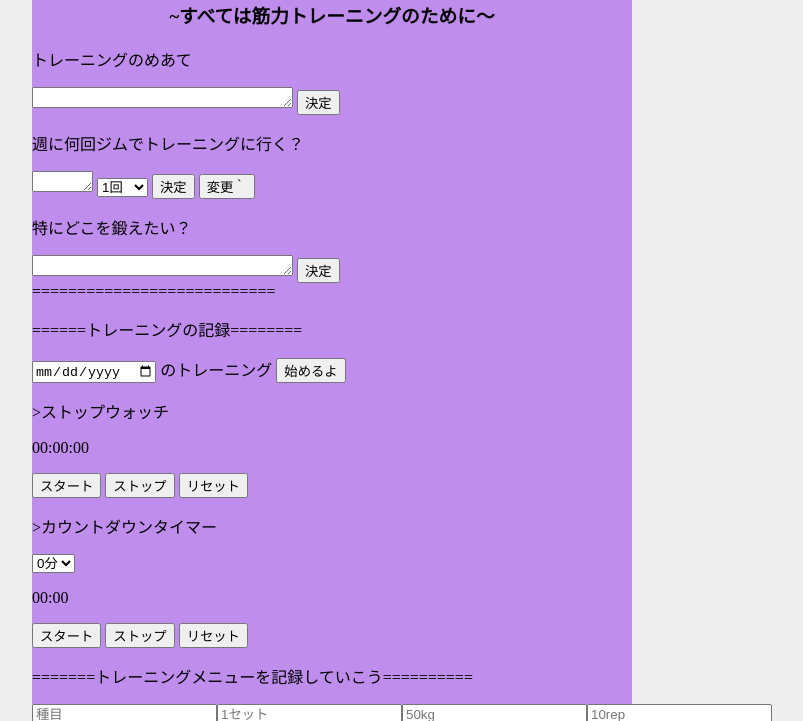
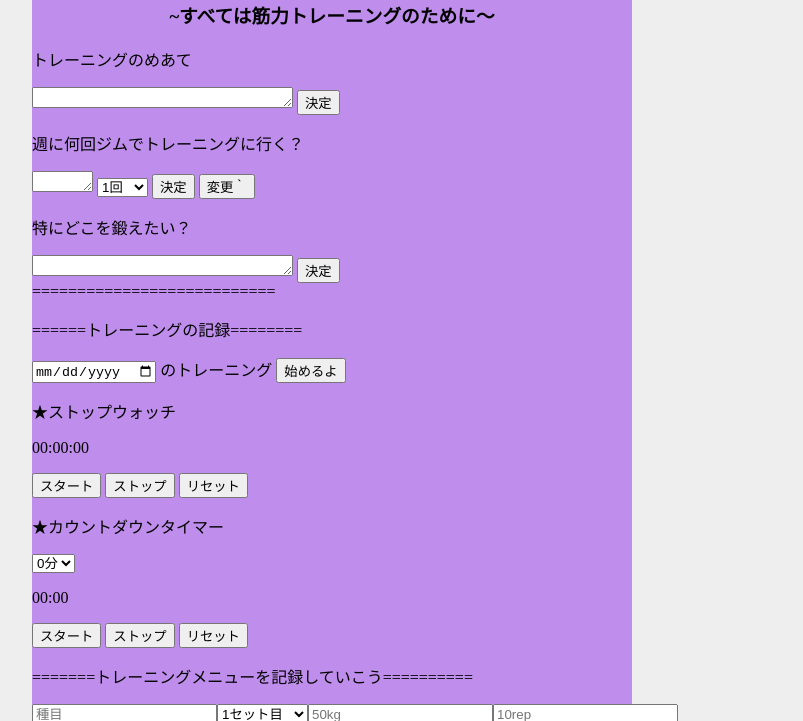
Before and after one commit to takuyakawata/kadai3, a plain HTML site: page index.html in a window 1280 px wide. Both pictures are taken after a click on the button "始めるよ". Shown: the part 79-800 px from the top of the page, without its empty margins (308-1111 px from the left). Drawn offline with nearby package versions, Linux system fonts and the light colour scheme.

Commit message:
ていしゅつ５

```diff
--- a/index.html
+++ b/index.html
@@ -54,7 +54,7 @@
 </div>
 
 <div id="stop_watch">
-    <p>>ストップウォッチ</p>
+    <p>★ストップウォッチ</p>
     <p id="timer">00:00:00</p>
     <!-- 時間の表示 -->
     <button id="timer_start_btn">スタート</button>
@@ -65,7 +65,7 @@
 </div>
 
 <div id="countdown_timer">
-    <p>>カウントダウンタイマー</p>
+    <p>★カウントダウンタイマー</p>
 
     <select name="" id="countdown_time_list" value=""></select>
 
@@ -93,8 +93,8 @@
          <datalist class="training_menu_name"  id="training_menu_name"></datalist >
 
         <!-- トレーニングのセット数の記録 -->
-        <input type="text" id="input_menu_set_count" list="training_menu_set_count" placeholder="1セット">
-            <datalist class="training_menu_set_count" id="training_menu_set_count" value=""></datalist>
+        <!-- <input type="text" id="input_menu_set_count" list="training_menu_set_count" placeholder="1セット"> -->
+            <select class="training_menu_set_count" id="training_menu_set_count" value=""></select>
 
             <!-- トレーニングの負荷の重さ -->
         <input type="text" id="input_menu_kg_count" list="training_menu_kg_count" placeholder="50kg">
--- a/index.js
+++ b/index.js
@@ -188,13 +188,14 @@ $('#countdown_time_list').on('input', function() {
 
     if (countdown < 0) {
       clearInterval(intervalId);
-      countdown = k * 60 *  1000;
+      countdown = myMinutes * 60 *  1000;
     }
     const totalSeconds = Math.floor(countdown / 1000);
     const minutes = Math.floor(totalSeconds / 60);
     const seconds = totalSeconds % 60;
       $("#countdown").text(`${minutes}:${seconds}`);
 };
+
 
 // タイマーに入れる時間を設定する
 // その際dロップダウンリストから選択する
@@ -223,9 +224,9 @@ function trainingLog() {
     };
     //トレーニングのメニュー、回数、セット数（何セット目か）
     for (let i = 1; i <= 10; i++) {
-        $(".training_menu_set_count").append(`<option value="${i}セット">${i}セット</option>`);
+        $(".training_menu_set_count").append(`<option value="${i}セット目">${i}セット目</option>`);
     };
-    for (let i = 1; i <= 100; i++) {
+    for (let i = 5; i <= 150; i = i+5) {
         $(".training_menu_kg_count").append(`<option value="${i}kg">${i}kg</option>`);
     };
     for (let i = 1; i <= 20; i++) {
@@ -588,5 +589,5 @@ $(window).on('load', function () {
     $('.tab li:first-of-type').addClass("active"); //最初のliにactiveクラスを追加
     $('.area:first-of-type').addClass("is-active"); //最初の.areaにis-activeクラスを追加
   var hashName = location.hash; //リンク元の指定されたURLのハッシュタグを取得
-  GethashID (hashName);//設定したタブの読み込み
+    GethashID(hashName);//設定したタブの読み込み
 });
```
